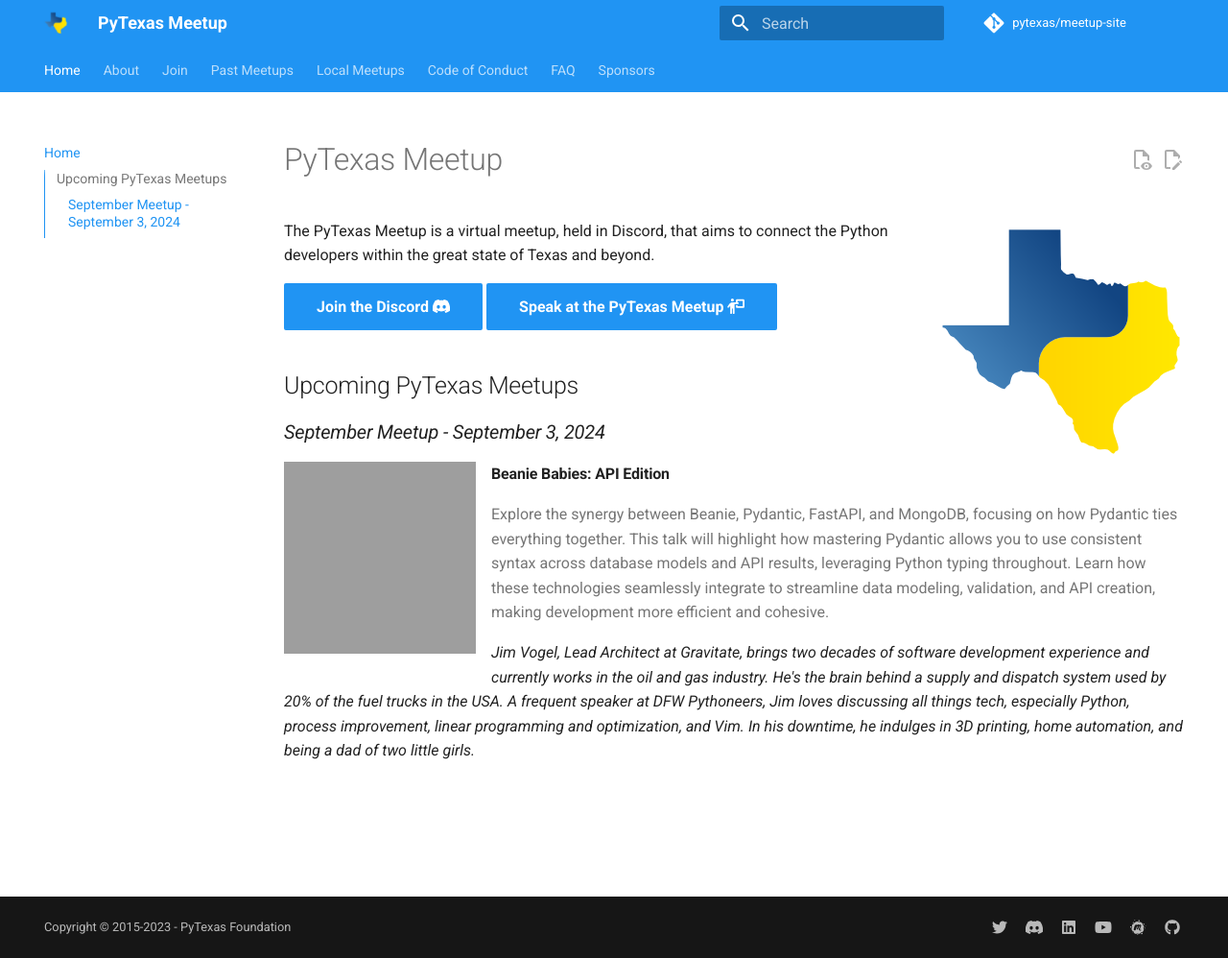
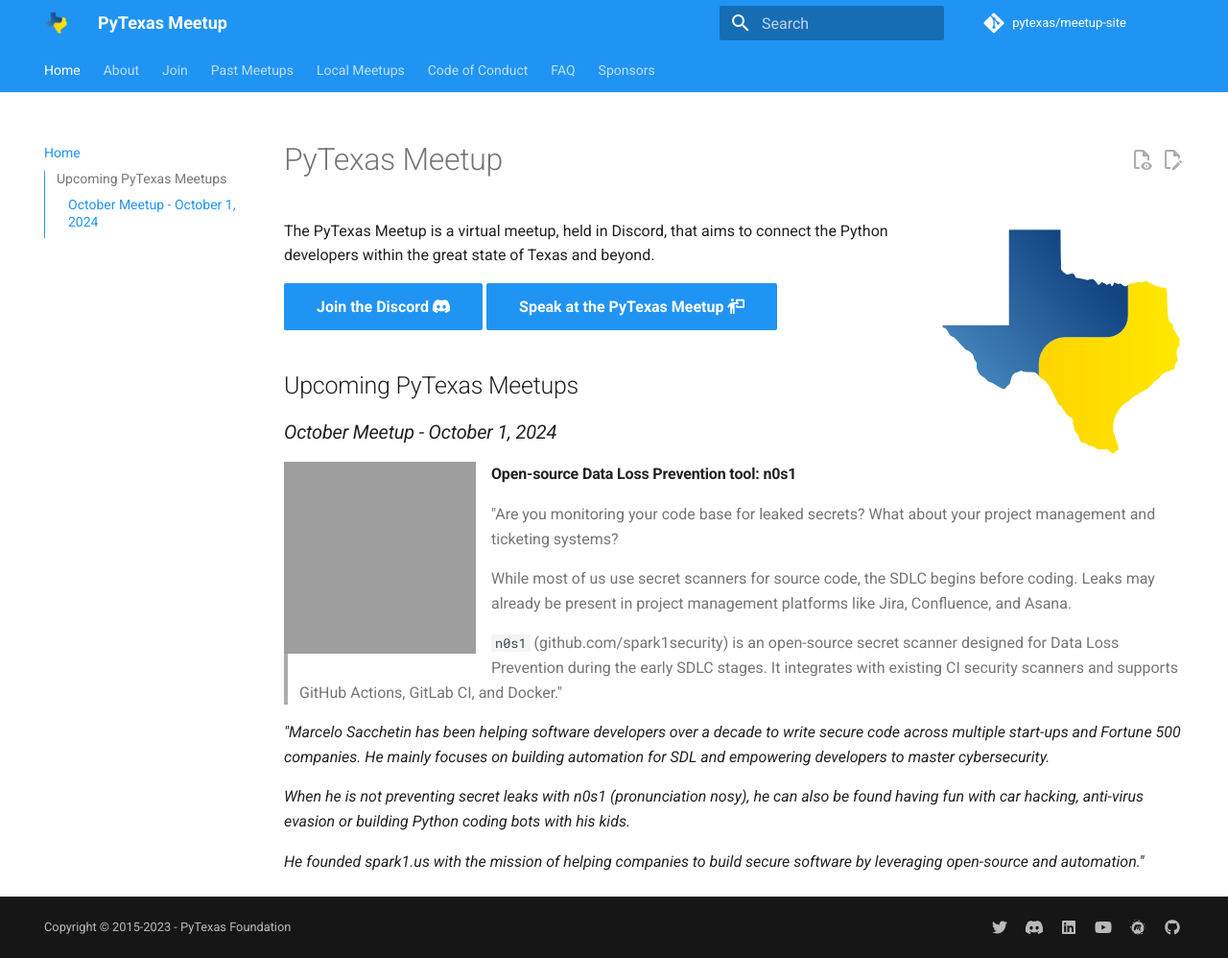
Before and after one commit to pytexas/meetup, an MkDocs documentation site: the page built from docs/index.md, in a window 1280 px wide and 998 px high. Shown: the whole window at 96% size. Built offline with MkDocs 1.6.1 and Material for MkDocs 9.7.7, drawn with Linux system fonts in a browser that asks for light colours; comment, search, counter and statistics services are not loaded; grey boxes are pictures that could not be loaded.

Commit message:
Added Marcelo

```diff
--- a/docs/index.md
+++ b/docs/index.md
@@ -12,12 +12,20 @@
 
 ## Upcoming PyTexas Meetups
 
-### _September Meetup - September 3, 2024_
+### _October Meetup - October 1, 2024_
 
-![Jim Vogel Avatar](https://vogelcc.com/headshot_2023.jpg){: style="height: 200px; width: 200px;" align="left"}
+![Marcelo Sacchetin Avatar](https://images.squarespace-cdn.com/content/v1/5a60c2ed017db2e8dedb82b7/1596464328366-LATX12LSPIG51T2W4QF5/Marcelo.jpg?format=1500w){: style="height: 200px; width: 200px;" align="left"}
 
-#### Beanie Babies: API Edition
+#### Open-source Data Loss Prevention tool: n0s1
 
-> Explore the synergy between Beanie, Pydantic, FastAPI, and MongoDB, focusing on how Pydantic ties everything together. This talk will highlight how mastering Pydantic allows you to use consistent syntax across database models and API results, leveraging Python typing throughout. Learn how these technologies seamlessly integrate to streamline data modeling, validation, and API creation, making development more efficient and cohesive.
+> "Are you monitoring your code base for leaked secrets? What about your project management and ticketing systems?
+>
+> While most of us use secret scanners for source code, the SDLC begins before coding. Leaks may already be present in project management platforms like Jira, Confluence, and Asana.
+>
+> `n0s1` (github.com/spark1security) is an open-source secret scanner designed for Data Loss Prevention during the early SDLC stages. It integrates with existing CI security scanners and supports GitHub Actions, GitLab CI, and Docker."
 
-*Jim Vogel, Lead Architect at Gravitate, brings two decades of software development experience and currently works in the oil and gas industry. He's the brain behind a supply and dispatch system used by 20% of the fuel trucks in the USA. A frequent speaker at DFW Pythoneers, Jim loves discussing all things tech, especially Python, process improvement, linear programming and optimization, and Vim. In his downtime, he indulges in 3D printing, home automation, and being a dad of two little girls.*
+*"Marcelo Sacchetin has been helping software developers over a decade to write secure code across multiple start-ups and Fortune 500 companies. He mainly focuses on building automation for SDL and empowering developers to master cybersecurity.*
+
+*When he is not preventing secret leaks with n0s1 (pronunciation nosy), he can also be found having fun with car hacking, anti-virus evasion or building Python coding bots with his kids.*
+
+*He founded spark1.us with the mission of helping companies to build secure software by leveraging open-source and automation."*
```
